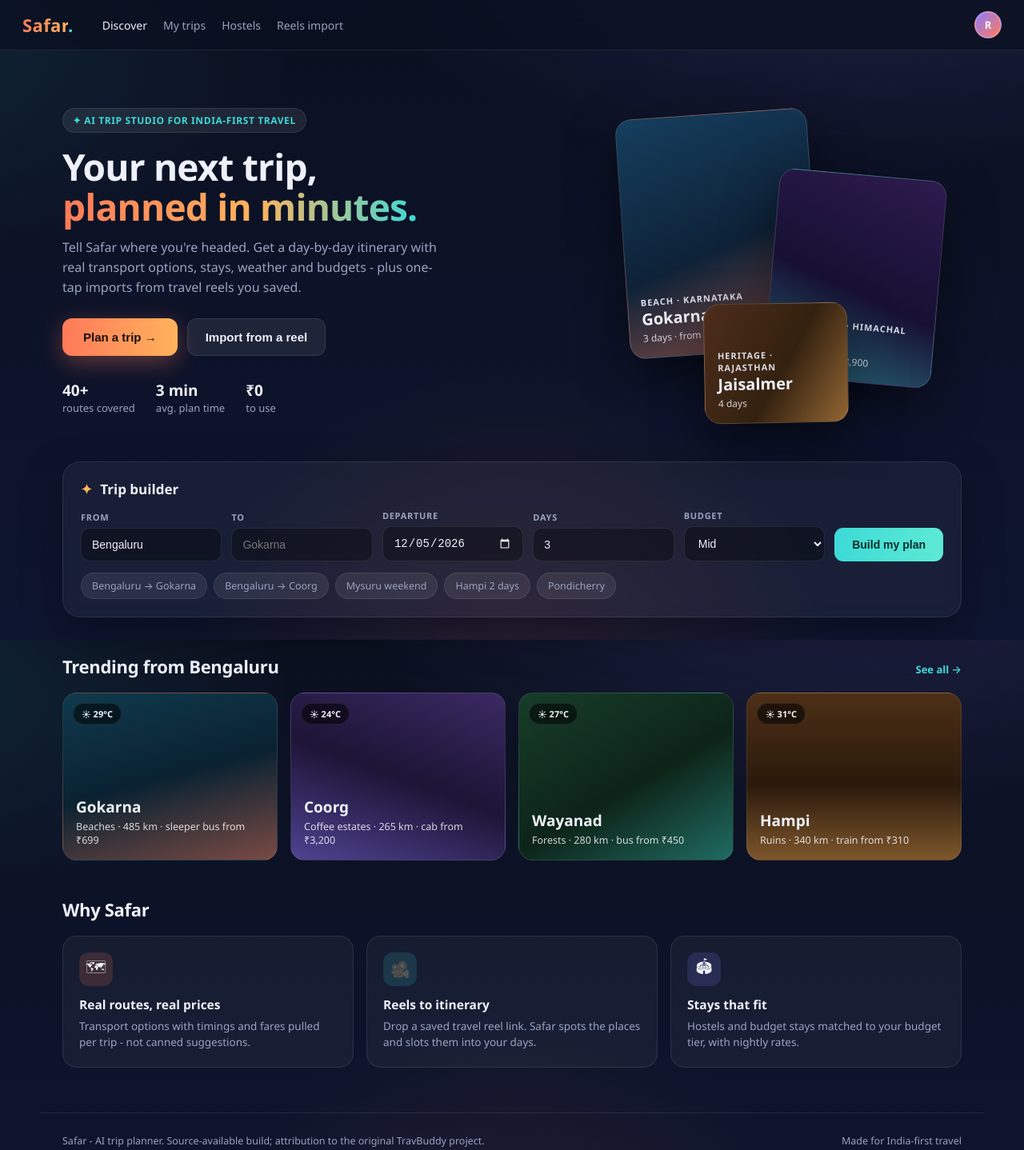
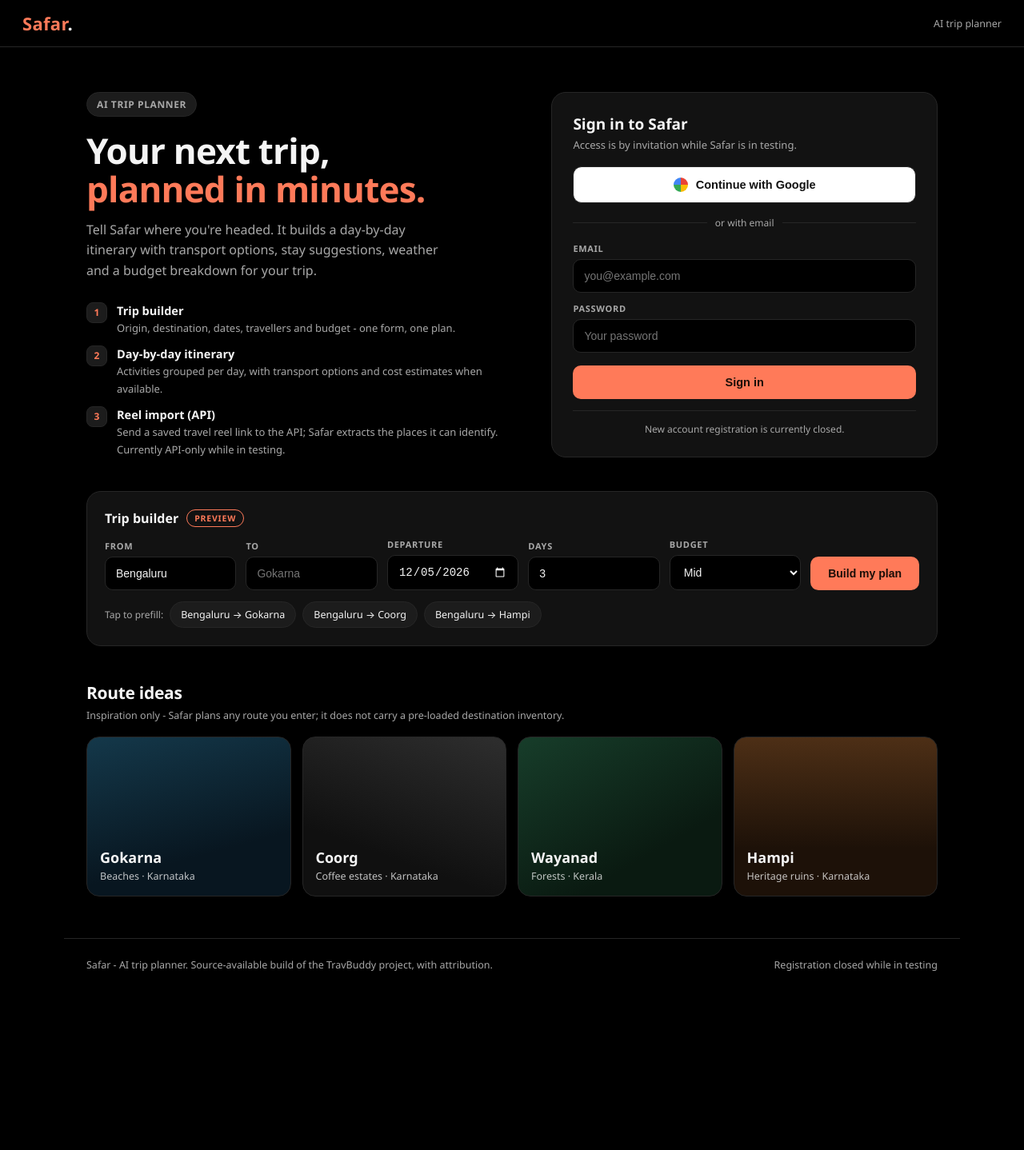
Before and after one commit to ramithks/safar, a plain HTML site: page static/preview-v4-auth.html in a window 1280 px wide. Shown: the top 1438 px of the page at 80% size. After the commit the page ends 1247 px from the top, so only its background shows below. Drawn offline with Linux system fonts and the light colour scheme.

Commit message:
V4 preview: neutral dark, restrained accent, honest content (no invented stats/weather/prices, labelled illustrative sections)

```diff
--- a/static/preview-v4-auth.html
+++ b/static/preview-v4-auth.html
@@ -6,192 +6,148 @@
 <title>Safar - AI trip planner</title>
 <style>
   :root {
-    --bg: #0b1020;
-    --bg2: #0e1530;
-    --surface: rgba(255,255,255,0.045);
-    --surface2: rgba(255,255,255,0.08);
-    --line: rgba(255,255,255,0.09);
-    --text: #eef1fa;
-    --muted: #9aa3c0;
+    --bg: #000000;
+    --surface: #121212;
+    --surface2: #1c1c1c;
+    --line: #262626;
+    --text: #f5f5f5;
+    --muted: #a8a8a8;
     --accent: #ff7a59;
-    --accent2: #ffb35c;
-    --teal: #3ddad7;
-    --violet: #8b7bff;
     color-scheme: dark;
   }
   * { box-sizing: border-box; margin: 0; }
   body {
     font-family: "Segoe UI", system-ui, -apple-system, sans-serif;
-    background:
-      radial-gradient(1100px 500px at 85% -10%, rgba(139,123,255,0.16), transparent 60%),
-      radial-gradient(900px 480px at -10% 8%, rgba(61,218,215,0.10), transparent 55%),
-      radial-gradient(700px 700px at 50% 110%, rgba(255,122,89,0.12), transparent 60%),
-      linear-gradient(180deg, var(--bg) 0%, var(--bg2) 100%);
-    background-attachment: fixed;
+    background: var(--bg);
     color: var(--text);
     min-height: 100vh;
   }
   /* ---------- nav ---------- */
   nav {
     position: sticky; top: 0; z-index: 20;
-    display: flex; align-items: center; gap: 28px;
+    display: flex; align-items: center; gap: 24px;
     padding: 14px 28px;
-    background: rgba(11,16,32,0.72); backdrop-filter: blur(14px);
+    background: rgba(0,0,0,0.85); backdrop-filter: blur(12px);
     border-bottom: 1px solid var(--line);
   }
-  .logo { font-size: 22px; font-weight: 800; letter-spacing: 0.4px; }
-  .logo em { font-style: normal; background: linear-gradient(90deg, var(--accent), var(--accent2)); -webkit-background-clip: text; background-clip: text; color: transparent; }
-  .logo .dot { color: var(--teal); }
-  nav .links { display: flex; gap: 20px; margin-left: 8px; }
-  nav .links a { color: var(--muted); text-decoration: none; font-size: 14px; font-weight: 500; }
-  nav .links a.active, nav .links a:hover { color: var(--text); }
+  .logo { font-size: 22px; font-weight: 800; letter-spacing: 0.3px; }
+  .logo em { font-style: normal; color: var(--accent); }
   nav .spacer { flex: 1; }
-  .avatar {
-    width: 34px; height: 34px; border-radius: 50%;
-    background: linear-gradient(135deg, var(--violet), var(--accent));
-    display: grid; place-items: center; font-size: 13px; font-weight: 700; color: #fff;
-    border: 2px solid rgba(255,255,255,0.18);
+  .nav-note { color: var(--muted); font-size: 12.5px; }
+  /* ---------- hero ---------- */
+  .hero { max-width: 1120px; margin: 0 auto; padding: 56px 28px 34px; display: grid; grid-template-columns: 1.05fr 0.95fr; gap: 48px; align-items: start; }
+  .kicker { display: inline-block; padding: 6px 12px; border-radius: 999px; background: var(--surface2); border: 1px solid var(--line); color: var(--muted); font-size: 12px; font-weight: 600; letter-spacing: 0.6px; text-transform: uppercase; }
+  .hero h1 { font-size: 44px; line-height: 1.1; margin: 18px 0 14px; letter-spacing: -0.8px; }
+  .hero h1 .acc { color: var(--accent); }
+  .hero p.sub { color: var(--muted); font-size: 16px; line-height: 1.6; max-width: 460px; }
+  .cap-list { margin-top: 26px; display: flex; flex-direction: column; gap: 12px; }
+  .cap { display: flex; gap: 12px; align-items: flex-start; }
+  .cap .n { flex: none; width: 26px; height: 26px; border-radius: 8px; background: var(--surface2); border: 1px solid var(--line); display: grid; place-items: center; font-size: 12px; font-weight: 700; color: var(--accent); }
+  .cap b { font-size: 14.5px; display: block; }
+  .cap span { color: var(--muted); font-size: 13px; line-height: 1.45; }
+  /* ---------- auth card ---------- */
+  .auth {
+    background: var(--surface); border: 1px solid var(--line);
+    border-radius: 18px; padding: 26px;
   }
-  /* ---------- hero ---------- */
-  .hero { max-width: 1180px; margin: 0 auto; padding: 54px 28px 30px; display: grid; grid-template-columns: 1.15fr 0.85fr; gap: 40px; align-items: center; }
-  .kicker { display: inline-flex; align-items: center; gap: 8px; padding: 6px 12px; border-radius: 999px; background: var(--surface2); border: 1px solid var(--line); color: var(--teal); font-size: 12px; font-weight: 600; letter-spacing: 0.6px; text-transform: uppercase; }
-  .hero h1 { font-size: 46px; line-height: 1.08; margin: 18px 0 14px; letter-spacing: -0.8px; }
-  .hero h1 .grad { background: linear-gradient(90deg, var(--accent), var(--accent2) 55%, var(--teal)); -webkit-background-clip: text; background-clip: text; color: transparent; }
-  .hero p.sub { color: var(--muted); font-size: 16px; line-height: 1.55; max-width: 480px; }
-  .hero .cta-row { display: flex; gap: 12px; margin-top: 26px; flex-wrap: wrap; }
-  .btn-primary {
-    background: linear-gradient(90deg, var(--accent), var(--accent2));
-    color: #1a0e08; font-weight: 700; font-size: 15px;
-    border: none; border-radius: 12px; padding: 14px 26px; cursor: pointer;
-    box-shadow: 0 8px 28px rgba(255,122,89,0.35);
+  .auth h2 { font-size: 19px; margin-bottom: 4px; }
+  .auth .a-sub { color: var(--muted); font-size: 13px; margin-bottom: 18px; }
+  .google-btn {
+    width: 100%; padding: 13px; border-radius: 11px; border: 1px solid var(--line);
+    background: #fff; color: #111; font-weight: 700; font-size: 14.5px; cursor: pointer;
+    display: flex; align-items: center; justify-content: center; gap: 10px;
   }
-  .btn-ghost { background: var(--surface2); color: var(--text); border: 1px solid var(--line); border-radius: 12px; padding: 14px 22px; font-weight: 600; font-size: 15px; cursor: pointer; }
-  .hero .proof { display: flex; gap: 26px; margin-top: 30px; color: var(--muted); font-size: 13px; }
-  .hero .proof b { display: block; color: var(--text); font-size: 19px; }
-  /* ---------- hero art ---------- */
-  .hero-art { position: relative; height: 420px; }
-  .postcard {
-    position: absolute; border-radius: 20px; overflow: hidden;
-    border: 1px solid rgba(255,255,255,0.14);
-    box-shadow: 0 24px 60px rgba(0,0,0,0.5);
-    display: flex; flex-direction: column; justify-content: flex-end;
-    padding: 16px;
+  .google-btn .g { width: 18px; height: 18px; border-radius: 50%; background: conic-gradient(#ea4335 0 25%, #fbbc05 0 50%, #34a853 0 75%, #4285f4 0); display: inline-block; }
+  .divider { display: flex; align-items: center; gap: 10px; color: var(--muted); font-size: 12px; margin: 16px 0; }
+  .divider::before, .divider::after { content: ""; flex: 1; height: 1px; background: var(--line); }
+  .auth label { display: block; font-size: 11px; font-weight: 700; letter-spacing: 0.7px; text-transform: uppercase; color: var(--muted); margin: 12px 0 6px; }
+  .auth input {
+    width: 100%; background: #000; border: 1px solid var(--line);
+    color: var(--text); border-radius: 10px; padding: 12px 13px; font-size: 14px; outline: none;
   }
-  .postcard .pc-tag { font-size: 11px; font-weight: 700; text-transform: uppercase; letter-spacing: 1px; opacity: 0.9; }
-  .postcard .pc-name { font-size: 20px; font-weight: 800; }
-  .postcard .pc-meta { font-size: 12px; opacity: 0.85; margin-top: 2px; }
-  .pc1 { width: 240px; height: 300px; left: 8%; top: 6%; rotate: -4deg; background: linear-gradient(160deg, #153e5e, #0e2237 55%, #ff7a59 140%); }
-  .pc2 { width: 210px; height: 260px; right: 6%; top: 24%; rotate: 5deg; background: linear-gradient(200deg, #2d1b4e, #171033 55%, #3ddad7 150%); }
-  .pc3 { width: 180px; height: 150px; left: 30%; bottom: 2%; rotate: -1deg; background: linear-gradient(120deg, #4e2d1b, #33210f 55%, #ffb35c 150%); }
-  /* ---------- trip builder ---------- */
-  .builder-wrap { max-width: 1180px; margin: 10px auto 0; padding: 0 28px; }
-  .builder {
-    background: var(--surface); border: 1px solid var(--line);
-    border-radius: 22px; padding: 22px; backdrop-filter: blur(8px);
-    box-shadow: 0 18px 50px rgba(0,0,0,0.35);
-  }
-  .builder h2 { font-size: 17px; margin-bottom: 14px; display: flex; align-items: center; gap: 10px; }
-  .builder h2 .spark { color: var(--accent2); }
+  .auth input:focus { border-color: var(--accent); }
+  .signin-btn { width: 100%; margin-top: 16px; background: var(--accent); color: #1a0e08; border: none; border-radius: 10px; padding: 13px; font-weight: 800; font-size: 14.5px; cursor: pointer; }
+  .closed-note { color: var(--muted); font-size: 12px; text-align: center; margin-top: 14px; padding-top: 14px; border-top: 1px solid var(--line); }
+  /* ---------- builder preview ---------- */
+  .builder-wrap { max-width: 1120px; margin: 8px auto 0; padding: 0 28px; }
+  .builder { background: var(--surface); border: 1px solid var(--line); border-radius: 18px; padding: 22px; }
+  .builder h2 { font-size: 16px; margin-bottom: 14px; display: flex; align-items: center; gap: 10px; }
+  .builder h2 .tag { font-size: 10.5px; font-weight: 700; letter-spacing: 0.8px; text-transform: uppercase; color: var(--accent); border: 1px solid var(--accent); border-radius: 999px; padding: 3px 9px; }
   .b-grid { display: grid; grid-template-columns: repeat(5, 1fr) auto; gap: 12px; align-items: end; }
   .field label { display: block; font-size: 11px; font-weight: 700; letter-spacing: 0.7px; text-transform: uppercase; color: var(--muted); margin-bottom: 6px; }
   .field input, .field select {
-    width: 100%; background: rgba(0,0,0,0.35); border: 1px solid var(--line);
-    color: var(--text); border-radius: 11px; padding: 12px 13px; font-size: 14px; outline: none;
+    width: 100%; background: #000; border: 1px solid var(--line);
+    color: var(--text); border-radius: 10px; padding: 12px 13px; font-size: 14px; outline: none;
   }
-  .field input:focus, .field select:focus { border-color: var(--teal); box-shadow: 0 0 0 3px rgba(61,218,215,0.15); }
-  .go { background: linear-gradient(90deg, var(--teal), #5eead4); color: #052e2b; border: none; border-radius: 11px; padding: 13px 22px; font-weight: 800; font-size: 14px; cursor: pointer; white-space: nowrap; }
-  .chips { display: flex; gap: 8px; margin-top: 14px; flex-wrap: wrap; }
-  .chip { font-size: 12.5px; color: var(--muted); background: var(--surface2); border: 1px solid var(--line); border-radius: 999px; padding: 7px 13px; cursor: pointer; }
-  .chip:hover { color: var(--text); border-color: var(--accent); }
-  /* ---------- sections ---------- */
-  section.block { max-width: 1180px; margin: 46px auto 0; padding: 0 28px; }
-  .sec-head { display: flex; align-items: baseline; justify-content: space-between; margin-bottom: 18px; }
-  .sec-head h3 { font-size: 22px; letter-spacing: -0.3px; }
-  .sec-head a { color: var(--teal); font-size: 13px; text-decoration: none; font-weight: 600; }
-  .dest-grid { display: grid; grid-template-columns: repeat(4, 1fr); gap: 16px; }
+  .go { background: var(--accent); color: #1a0e08; border: none; border-radius: 10px; padding: 13px 22px; font-weight: 800; font-size: 14px; cursor: pointer; white-space: nowrap; }
+  .chips { display: flex; gap: 8px; margin-top: 14px; flex-wrap: wrap; align-items: center; }
+  .chips .lbl { color: var(--muted); font-size: 12px; }
+  .chip { font-size: 12.5px; color: var(--text); background: var(--surface2); border: 1px solid var(--line); border-radius: 999px; padding: 7px 13px; cursor: pointer; }
+  .chip:hover { border-color: var(--accent); }
+  /* ---------- inspiration ---------- */
+  section.block { max-width: 1120px; margin: 44px auto 0; padding: 0 28px; }
+  .sec-head { display: flex; align-items: baseline; justify-content: space-between; margin-bottom: 6px; }
+  .sec-head h3 { font-size: 21px; letter-spacing: -0.3px; }
+  .sec-note { color: var(--muted); font-size: 12.5px; margin-bottom: 18px; }
+  .dest-grid { display: grid; grid-template-columns: repeat(4, 1fr); gap: 14px; }
   .dest {
-    border-radius: 18px; overflow: hidden; border: 1px solid var(--line);
-    min-height: 210px; display: flex; flex-direction: column; justify-content: flex-end;
-    padding: 16px; position: relative; cursor: pointer;
-    transition: transform 0.18s ease, box-shadow 0.18s ease;
+    border-radius: 16px; overflow: hidden; border: 1px solid var(--line);
+    min-height: 200px; display: flex; flex-direction: column; justify-content: flex-end;
+    padding: 16px; cursor: pointer;
+    transition: transform 0.18s ease, border-color 0.18s ease;
   }
-  .dest:hover { transform: translateY(-4px); box-shadow: 0 20px 44px rgba(0,0,0,0.45); }
-  .dest .d-badge { position: absolute; top: 12px; left: 12px; background: rgba(0,0,0,0.55); backdrop-filter: blur(6px); border: 1px solid var(--line); padding: 5px 10px; border-radius: 999px; font-size: 11px; font-weight: 700; }
-  .dest h4 { font-size: 19px; }
-  .dest .d-meta { color: rgba(255,255,255,0.82); font-size: 12.5px; margin-top: 3px; }
-  .d1 { background: linear-gradient(165deg, #0f3a4d, #0a2231 50%, #ff7a59 160%); }
-  .d2 { background: linear-gradient(200deg, #3b2a63, #1d1436 50%, #8b7bff 160%); }
-  .d3 { background: linear-gradient(150deg, #173d2a, #0d2418 55%, #3ddad7 170%); }
-  .d4 { background: linear-gradient(180deg, #4d2f16, #2a1a0c 55%, #ffb35c 170%); }
-  /* ---------- feature trio ---------- */
-  .feat-grid { display: grid; grid-template-columns: repeat(3, 1fr); gap: 16px; }
-  .feat { background: var(--surface); border: 1px solid var(--line); border-radius: 18px; padding: 20px; }
-  .feat .f-ico { width: 42px; height: 42px; border-radius: 12px; display: grid; place-items: center; font-size: 19px; margin-bottom: 12px; }
-  .fi1 { background: rgba(255,122,89,0.16); } .fi2 { background: rgba(61,218,215,0.14); } .fi3 { background: rgba(139,123,255,0.16); }
-  .feat h5 { font-size: 15.5px; margin-bottom: 6px; }
-  .feat p { color: var(--muted); font-size: 13.5px; line-height: 1.5; }
-  footer { max-width: 1180px; margin: 56px auto 0; padding: 26px 28px 34px; border-top: 1px solid var(--line); color: var(--muted); font-size: 12.5px; display: flex; justify-content: space-between; }
+  .dest:hover { transform: translateY(-3px); border-color: #3a3a3a; }
+  .dest h4 { font-size: 18px; }
+  .dest .d-meta { color: rgba(255,255,255,0.75); font-size: 12.5px; margin-top: 3px; }
+  .d1 { background: linear-gradient(165deg, #14384a, #081620 70%); }
+  .d2 { background: linear-gradient(200deg, #2e2e2e, #101010 70%); }
+  .d3 { background: linear-gradient(150deg, #173d2a, #0a1a11 70%); }
+  .d4 { background: linear-gradient(180deg, #4d2f16, #1d1108 70%); }
+  footer { max-width: 1120px; margin: 52px auto 0; padding: 24px 28px 32px; border-top: 1px solid var(--line); color: var(--muted); font-size: 12.5px; display: flex; justify-content: space-between; gap: 12px; flex-wrap: wrap; }
   @media (max-width: 900px) {
-    .hero { grid-template-columns: 1fr; padding-top: 34px; }
-    .hero h1 { font-size: 34px; }
-    .hero-art { display: none; }
+    .hero { grid-template-columns: 1fr; padding-top: 32px; gap: 30px; }
+    .hero h1 { font-size: 32px; }
     .b-grid { grid-template-columns: 1fr 1fr; }
     .dest-grid { grid-template-columns: repeat(2, 1fr); }
-    .feat-grid { grid-template-columns: 1fr; }
-    nav .links { display: none; }
   }
 </style>
 </head>
 <body>
 <nav>
-  <div class="logo"><em>Safar</em><span class="dot">.</span></div>
-  <div class="links">
-    <a href="#" class="active">Discover</a>
-    <a href="#">My trips</a>
-    <a href="#">Hostels</a>
-    <a href="#">Reels import</a>
-  </div>
+  <div class="logo"><em>Safar</em>.</div>
   <div class="spacer"></div>
-  <div class="avatar">R</div>
+  <span class="nav-note">AI trip planner</span>
 </nav>
 
 <div class="hero">
   <div>
-    <span class="kicker">&#10022; AI trip studio for India-first travel</span>
-    <h1>Your next trip,<br><span class="grad">planned in minutes.</span></h1>
-    <p class="sub">Tell Safar where you're headed. Get a day-by-day itinerary with real transport options, stays, weather and budgets - plus one-tap imports from travel reels you saved.</p>
-    <div class="cta-row">
-      <button class="btn-primary">Plan a trip &#8594;</button>
-      <button class="btn-ghost">Import from a reel</button>
-    </div>
-    <div class="proof">
-      <div><b>40+</b>routes covered</div>
-      <div><b>3 min</b>avg. plan time</div>
-      <div><b>&#8377;0</b>to use</div>
+    <span class="kicker">AI trip planner</span>
+    <h1>Your next trip,<br><span class="acc">planned in minutes.</span></h1>
+    <p class="sub">Tell Safar where you're headed. It builds a day-by-day itinerary with transport options, stay suggestions, weather and a budget breakdown for your trip.</p>
+    <div class="cap-list">
+      <div class="cap"><div class="n">1</div><div><b>Trip builder</b><span>Origin, destination, dates, travellers and budget - one form, one plan.</span></div></div>
+      <div class="cap"><div class="n">2</div><div><b>Day-by-day itinerary</b><span>Activities grouped per day, with transport options and cost estimates when available.</span></div></div>
+      <div class="cap"><div class="n">3</div><div><b>Reel import (API)</b><span>Send a saved travel reel link to the API; Safar extracts the places it can identify. Currently API-only while in testing.</span></div></div>
     </div>
   </div>
-  <div class="hero-art">
-    <div class="postcard pc1">
-      <div class="pc-tag">Beach &#183; Karnataka</div>
-      <div class="pc-name">Gokarna</div>
-      <div class="pc-meta">3 days &#183; from &#8377;4,200</div>
-    </div>
-    <div class="postcard pc2">
-      <div class="pc-tag">Mountains &#183; Himachal</div>
-      <div class="pc-name">Manali</div>
-      <div class="pc-meta">5 days &#183; from &#8377;8,900</div>
-    </div>
-    <div class="postcard pc3">
-      <div class="pc-tag">Heritage &#183; Rajasthan</div>
-      <div class="pc-name">Jaisalmer</div>
-      <div class="pc-meta">4 days</div>
-    </div>
+
+  <div class="auth">
+    <h2>Sign in to Safar</h2>
+    <p class="a-sub">Access is by invitation while Safar is in testing.</p>
+    <button class="google-btn"><span class="g"></span>Continue with Google</button>
+    <div class="divider"><span>or with email</span></div>
+    <label>Email</label>
+    <input type="email" placeholder="you@example.com">
+    <label>Password</label>
+    <input type="password" placeholder="Your password">
+    <button class="signin-btn">Sign in</button>
+    <p class="closed-note">New account registration is currently closed.</p>
   </div>
 </div>
 
 <div class="builder-wrap">
   <div class="builder">
-    <h2><span class="spark">&#10022;</span> Trip builder</h2>
+    <h2>Trip builder <span class="tag">Preview</span></h2>
     <div class="b-grid">
       <div class="field"><label>From</label><input value="Bengaluru"></div>
       <div class="field"><label>To</label><input placeholder="Gokarna"></div>
@@ -201,37 +157,28 @@
       <button class="go">Build my plan</button>
     </div>
     <div class="chips">
+      <span class="lbl">Tap to prefill:</span>
       <span class="chip">Bengaluru &#8594; Gokarna</span>
       <span class="chip">Bengaluru &#8594; Coorg</span>
-      <span class="chip">Mysuru weekend</span>
-      <span class="chip">Hampi 2 days</span>
-      <span class="chip">Pondicherry</span>
+      <span class="chip">Bengaluru &#8594; Hampi</span>
     </div>
   </div>
 </div>
 
 <section class="block">
-  <div class="sec-head"><h3>Trending from Bengaluru</h3><a href="#">See all &#8594;</a></div>
+  <div class="sec-head"><h3>Route ideas</h3></div>
+  <p class="sec-note">Inspiration only - Safar plans any route you enter; it does not carry a pre-loaded destination inventory.</p>
   <div class="dest-grid">
-    <div class="dest d1"><span class="d-badge">&#9728; 29&#176;C</span><h4>Gokarna</h4><div class="d-meta">Beaches &#183; 485 km &#183; sleeper bus from &#8377;699</div></div>
-    <div class="dest d2"><span class="d-badge">&#9728; 24&#176;C</span><h4>Coorg</h4><div class="d-meta">Coffee estates &#183; 265 km &#183; cab from &#8377;3,200</div></div>
-    <div class="dest d3"><span class="d-badge">&#9728; 27&#176;C</span><h4>Wayanad</h4><div class="d-meta">Forests &#183; 280 km &#183; bus from &#8377;450</div></div>
-    <div class="dest d4"><span class="d-badge">&#9728; 31&#176;C</span><h4>Hampi</h4><div class="d-meta">Ruins &#183; 340 km &#183; train from &#8377;310</div></div>
-  </div>
-</section>
-
-<section class="block">
-  <div class="sec-head"><h3>Why Safar</h3></div>
-  <div class="feat-grid">
-    <div class="feat"><div class="f-ico fi1">&#128506;</div><h5>Real routes, real prices</h5><p>Transport options with timings and fares pulled per trip - not canned suggestions.</p></div>
-    <div class="feat"><div class="f-ico fi2">&#127909;</div><h5>Reels to itinerary</h5><p>Drop a saved travel reel link. Safar spots the places and slots them into your days.</p></div>
-    <div class="feat"><div class="f-ico fi3">&#127967;</div><h5>Stays that fit</h5><p>Hostels and budget stays matched to your budget tier, with nightly rates.</p></div>
+    <div class="dest d1"><h4>Gokarna</h4><div class="d-meta">Beaches &#183; Karnataka</div></div>
+    <div class="dest d2"><h4>Coorg</h4><div class="d-meta">Coffee estates &#183; Karnataka</div></div>
+    <div class="dest d3"><h4>Wayanad</h4><div class="d-meta">Forests &#183; Kerala</div></div>
+    <div class="dest d4"><h4>Hampi</h4><div class="d-meta">Heritage ruins &#183; Karnataka</div></div>
   </div>
 </section>
 
 <footer>
-  <span>Safar - AI trip planner. Source-available build; attribution to the original TravBuddy project.</span>
-  <span>Made for India-first travel</span>
+  <span>Safar - AI trip planner. Source-available build of the TravBuddy project, with attribution.</span>
+  <span>Registration closed while in testing</span>
 </footer>
 </body>
 </html>
```
